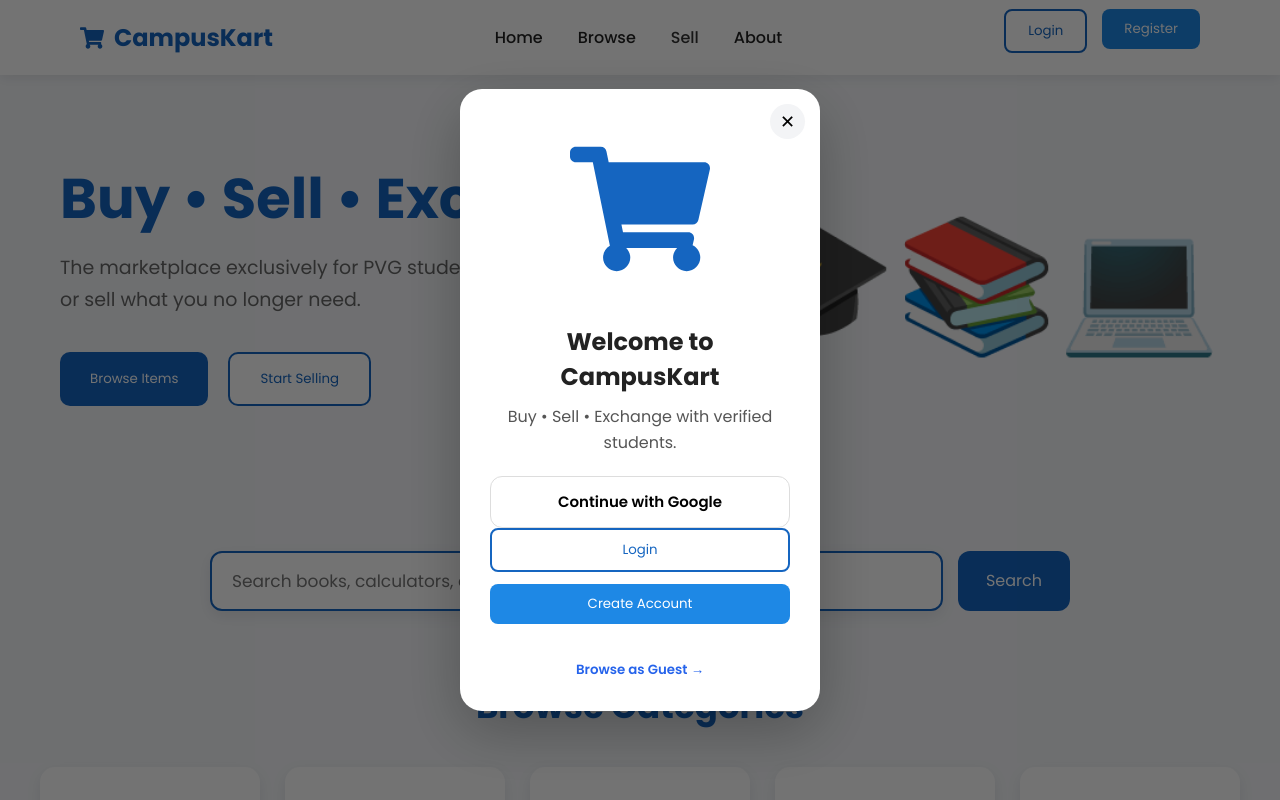
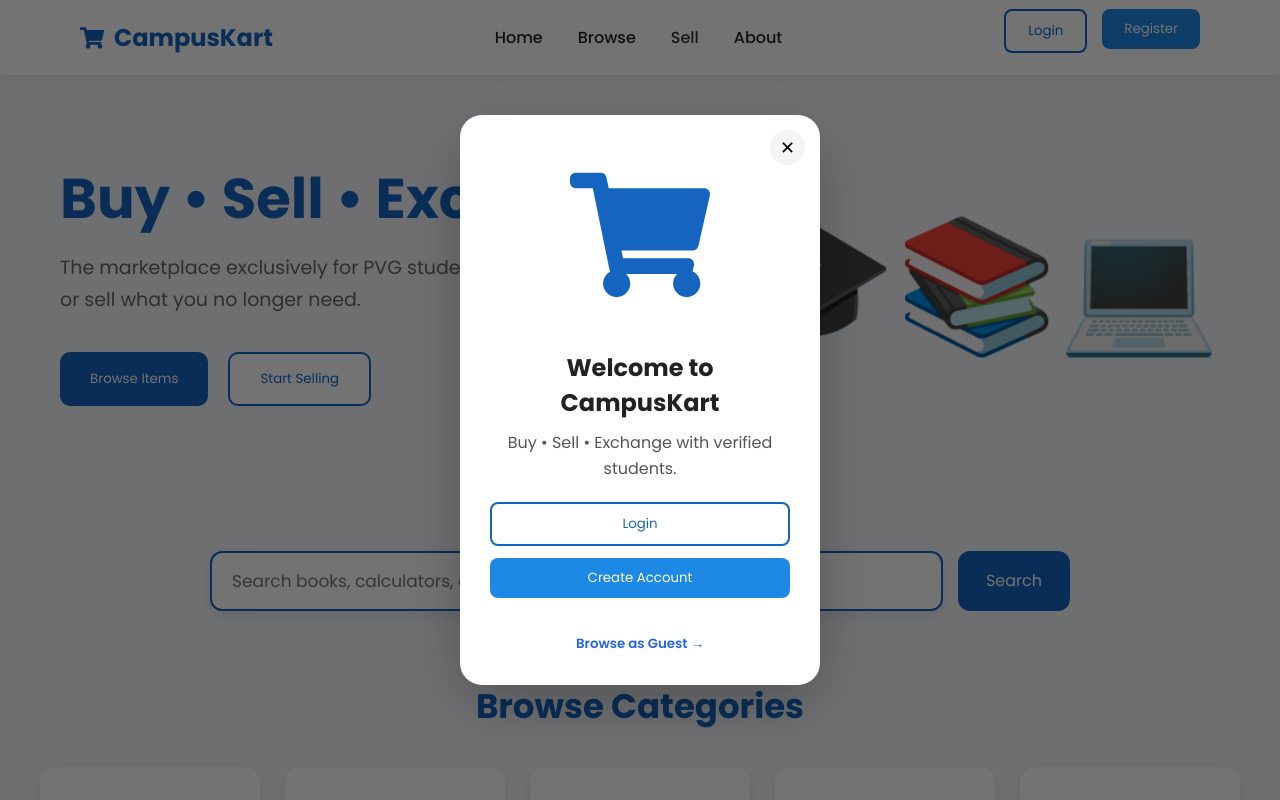
Before and after one commit to tanishqmalode007/CampusKart, a React (Vite) app in the folder frontend/: page / in a window 1280 px wide. Shown: the top 800 px of the page. Built offline with nearby package versions, Linux system fonts and the light colour scheme; no server answers; the database is empty.

Commit message:
Remove dummy featured products

```diff
--- a/frontend/src/components/WelcomeModal.jsx
+++ b/frontend/src/components/WelcomeModal.jsx
@@ -28,9 +28,7 @@ function WelcomeModal({ isOpen, onClose }) {
           Buy • Sell • Exchange with verified students.
         </p>
 
-        <button className="google-btn">
-          Continue with Google
-        </button>
+
 
         <Link to="/login">
           <button className="login-btn">
```
